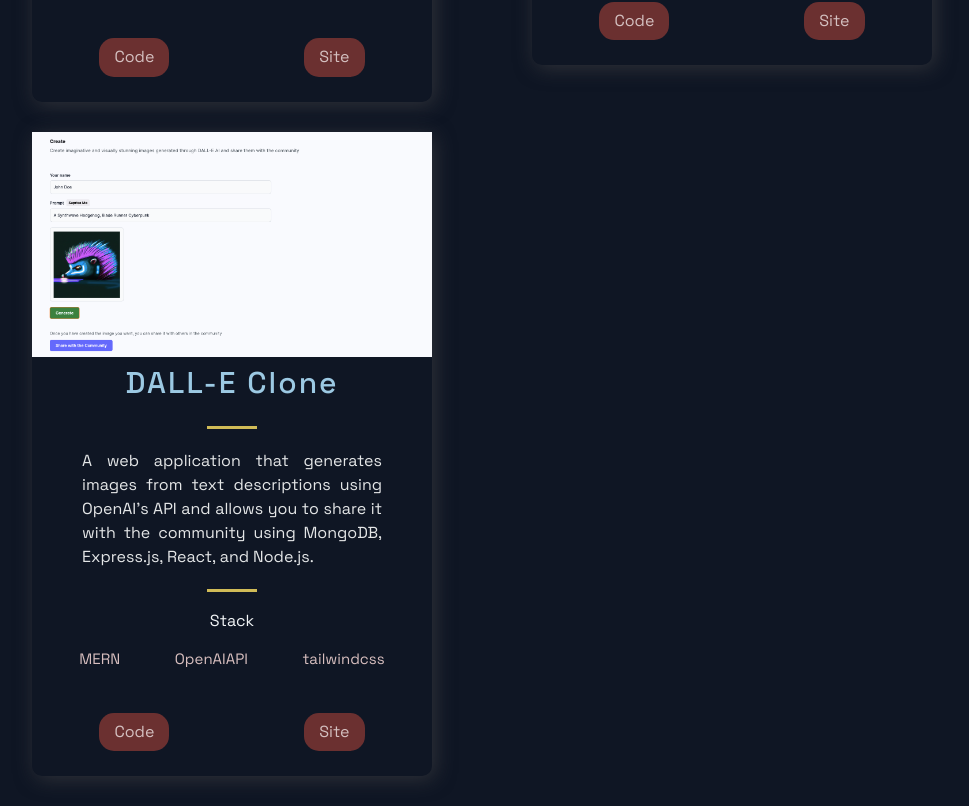
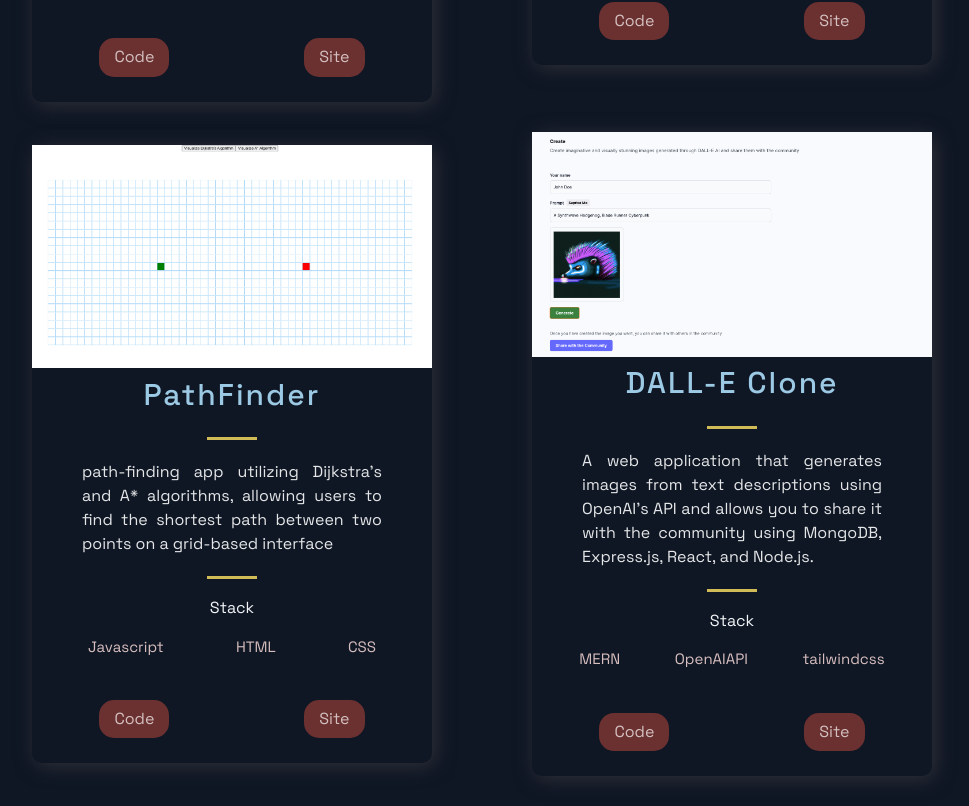
Before and after one commit to KareemKamboj/myPortfolio, a Next.js app: page / in a window 1280 px wide. Shown: the part 1654-2460 px from the top of the page, without its empty margins (158-1127 px from the left). Built offline with nearby package versions, Linux system fonts and the light colour scheme.

Commit message:
added pathfinder

```diff
--- a/src/constants/constants.js
+++ b/src/constants/constants.js
@@ -17,6 +17,15 @@
     visit: 'https://github.com/KareemKamboj/OpenAI-InfoPage',
     id: 1,
   },
+    {
+    title: 'PathFinder',
+    description: "path-finding app utilizing Dijkstra's and A* algorithms, allowing users to find the shortest path between two points on a grid-based interface",
+    image: '/images/pathfinder.png',
+    tags: ['Javascript', 'HTML', 'CSS'],
+    source: 'path-finding-e7n15t96l-kareemkamboj.vercel.app',
+    visit: 'https://github.com/KareemKamboj/pathFindingApp',
+    id: 2,
+  },
   {
     title: 'DALL-E Clone',
     description: "A web application that generates images from text descriptions using OpenAI's API and allows you to share it with the community using MongoDB, Express.js, React, and Node.js.",
@@ -24,8 +33,9 @@
     tags: ['MERN', 'OpenAIAPI', 'tailwindcss'],
     source: 'https://dalle-clone-tau.vercel.app/',
     visit: 'https://github.com/KareemKamboj/dalleClone',
-    id: 2,
+    id: 3,
   },
+
 ];
 
 export const TimeLineData = [
```
Also changed, not shown: public/images/pathfinder.png (added).
